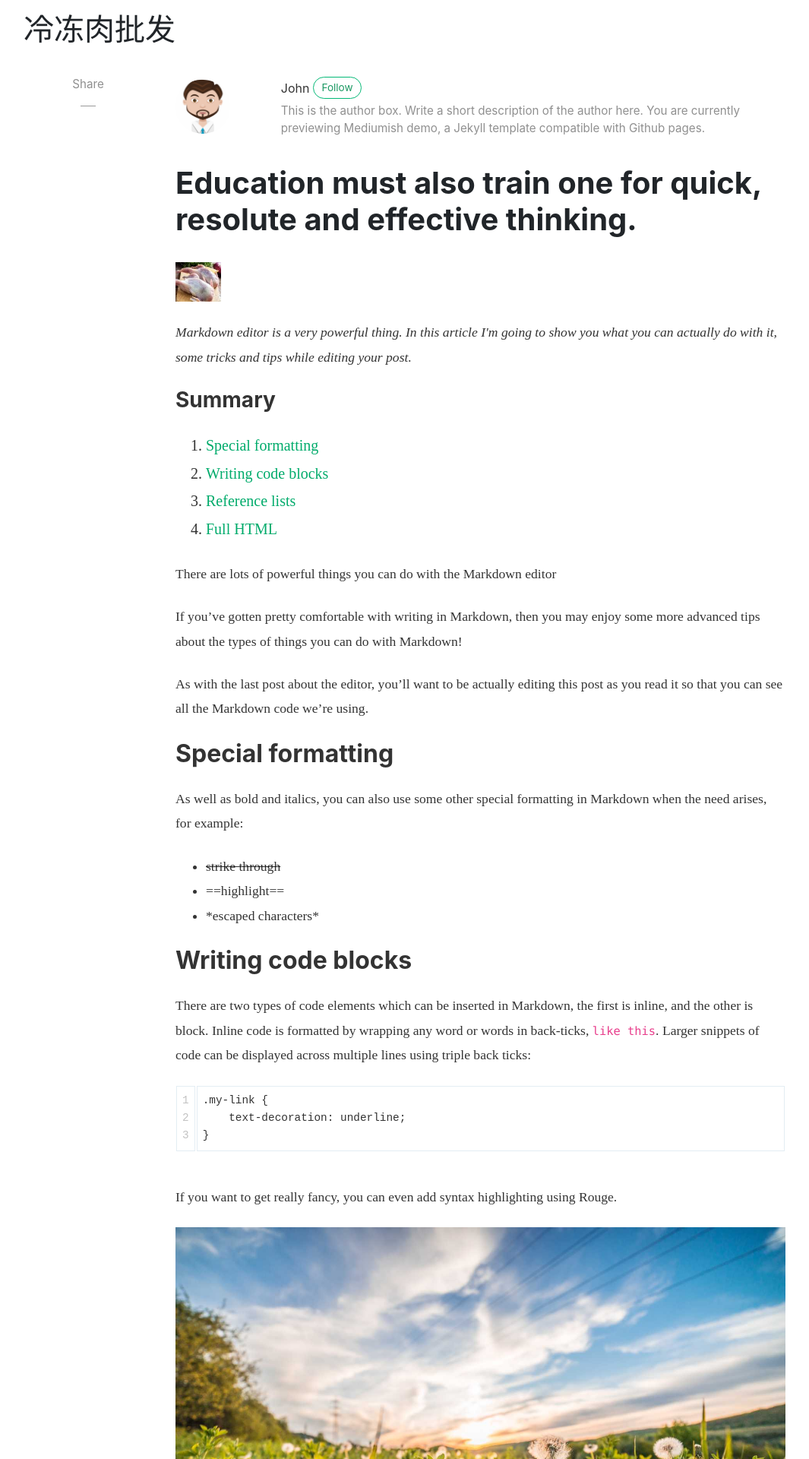
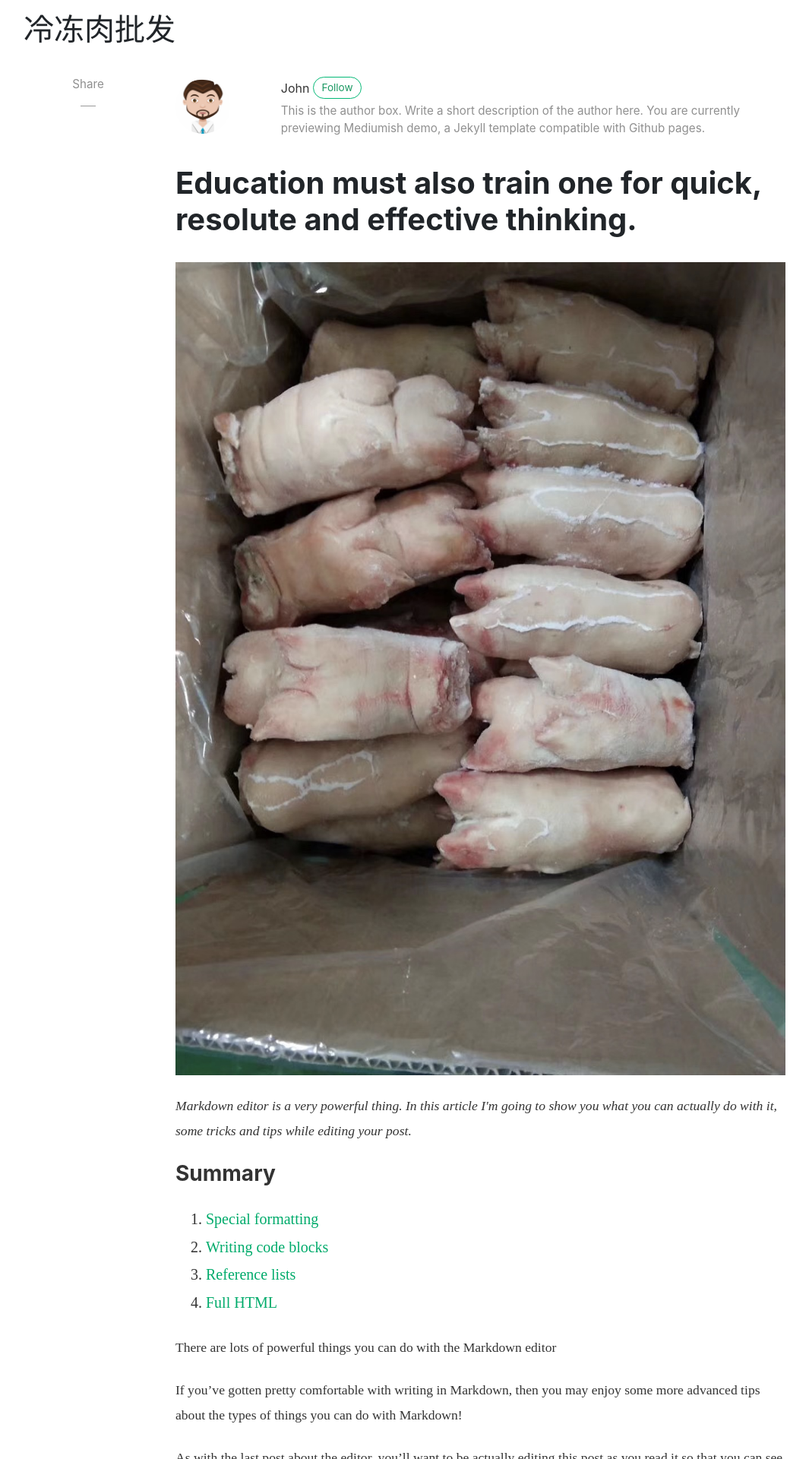
Before and after one commit to gpf192/gpf192.github.io, a Jekyll site: the page built from _posts/2018-06-12-education.md, in a window 1280 px wide. Shown: the top 1920 px of the page at 76% size, without its empty margins (54-1119 px from the left). Built offline with Jekyll 4.4.1, drawn with Linux system fonts in a browser that asks for light colours; nearby versions of some CDN libraries; comment, search, counter and statistics services are not loaded.

Commit message:
feat replace pic

```diff
--- a/_posts/2018-06-12-education.md
+++ b/_posts/2018-06-12-education.md
@@ -3,7 +3,7 @@ layout: post
 title:  "Education must also train one for quick, resolute and effective thinking."
 author: john
 categories: [ Jekyll, tutorial ]
-image: assets/images/ddd.png
+image: assets/images/ddd.jpg
 beforetoc: "Markdown editor is a very powerful thing. In this article I'm going to show you what you can actually do with it, some tricks and tips while editing your post."
 toc: true
 ---
```
Also changed, not shown: assets/images/ddd.png (deleted).
